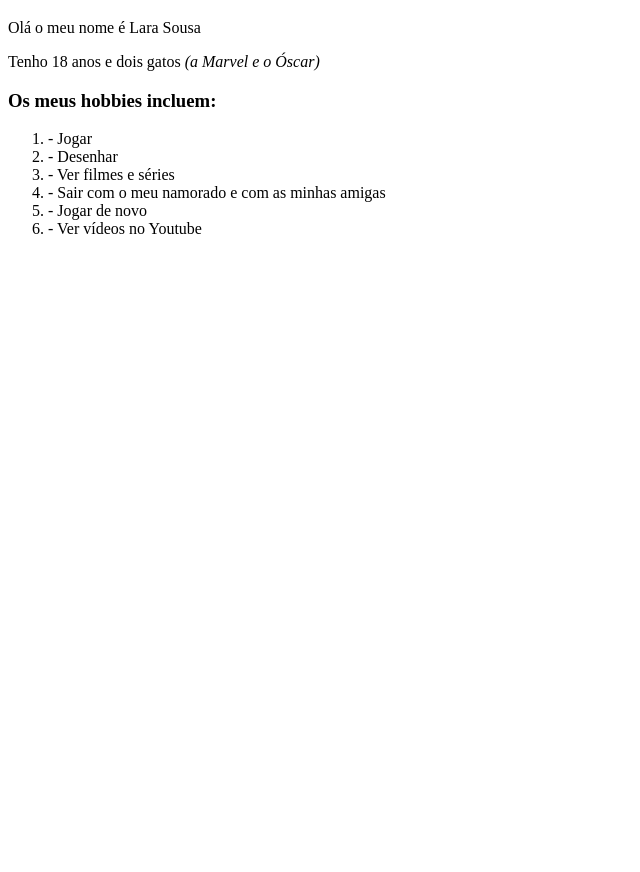
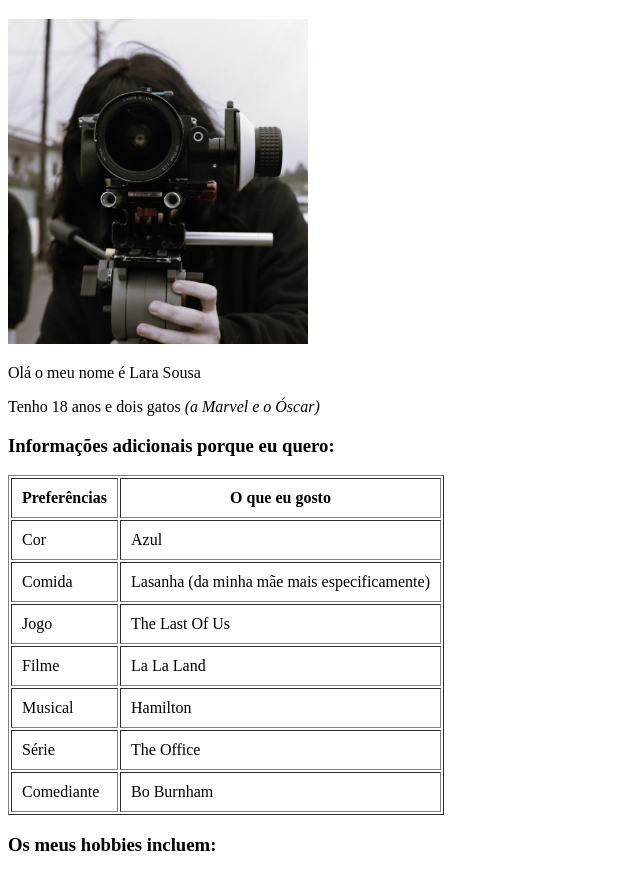
Before and after one commit to Lara-XD/Trabalho_Site, a plain HTML site: page index.html in a window 1280 px wide. Shown: the part 61-933 px from the top of the page, without its empty margins (0-640 px from the left). Before the commit the page ends 800 px from the top, so only its background shows below. Drawn offline with Linux system fonts and the light colour scheme.

Commit message:
site com 6 tags

```diff
--- a/index.html
+++ b/index.html
@@ -7,9 +7,52 @@
 </head>
 <body>
     <h1>Sobre mim</h1>
+
+    <!-- Adicionando uma imagem -->
+    <img src="foto/IMG_8335eee.JPG" alt="Minha foto de perfil" width="300" height="325">
+
     <p>Olá o meu nome é Lara Sousa</p>
     <p>Tenho 18 anos e dois gatos <i>(a Marvel e o Óscar)</i></p>
+
+    <!-- Adicionando uma tabela -->
+    <h3>Informações adicionais porque eu quero:</h3>
+    <table border="1" cellpadding="10">
+        <tr>
+            <th>Preferências</th>
+            <th>O que eu gosto</th>
+        </tr>
+        <tr>
+            <td>Cor</td>
+            <td>Azul</td>
+        </tr>
+        <tr>
+            <td>Comida</td>
+            <td>Lasanha (da minha mãe mais especificamente)</td>
+        </tr>
+        <tr>
+            <td>Jogo</td>
+            <td>The Last Of Us</td>
+        </tr>
+        <tr>
+            <td>Filme</td>
+            <td>La La Land</td>
+        <tr>
+            <td>Musical</td>
+            <td>Hamilton</td>
+        <tr>
+            <td>Série</td>
+            <td>The Office</td>
+        </tr>
+        <tr>
+            <td>Comediante</td>
+            <td>Bo Burnham</td>
+        </tr>
+        </tr>
+    </table>
+
     <h3>Os meus hobbies incluem:</h3>
+
+    <!-- Adicionando uma lista de hobbies com uma linha horizontal abaixo -->
     <ol>
         <li> - Jogar</li>
         <li> - Desenhar</li>
@@ -17,5 +60,13 @@
         <li> - Sair com o meu namorado e com as minhas amigas</li>
         <li> - Jogar de novo</li>
         <li> - Ver vídeos no Youtube</li>
+    </ol>
+    <hr>
+
+    <!-- Adicionando um link -->
+    <p>Tá aqui o meu <a href="https://www.instagram.com/lara_sousa_6/" target="_blank">Instagram</a> porque why not?</p>
+
+    <!-- Adicionando um parágrafo com negrito -->
+    <p><b>Obrigado por ver o meu site <3</b></p>
 </body>
 </html>
```
Also changed, not shown: foto/IMG_8335eee.JPG (added). Lines whose indentation alone changed are shown as unchanged.
